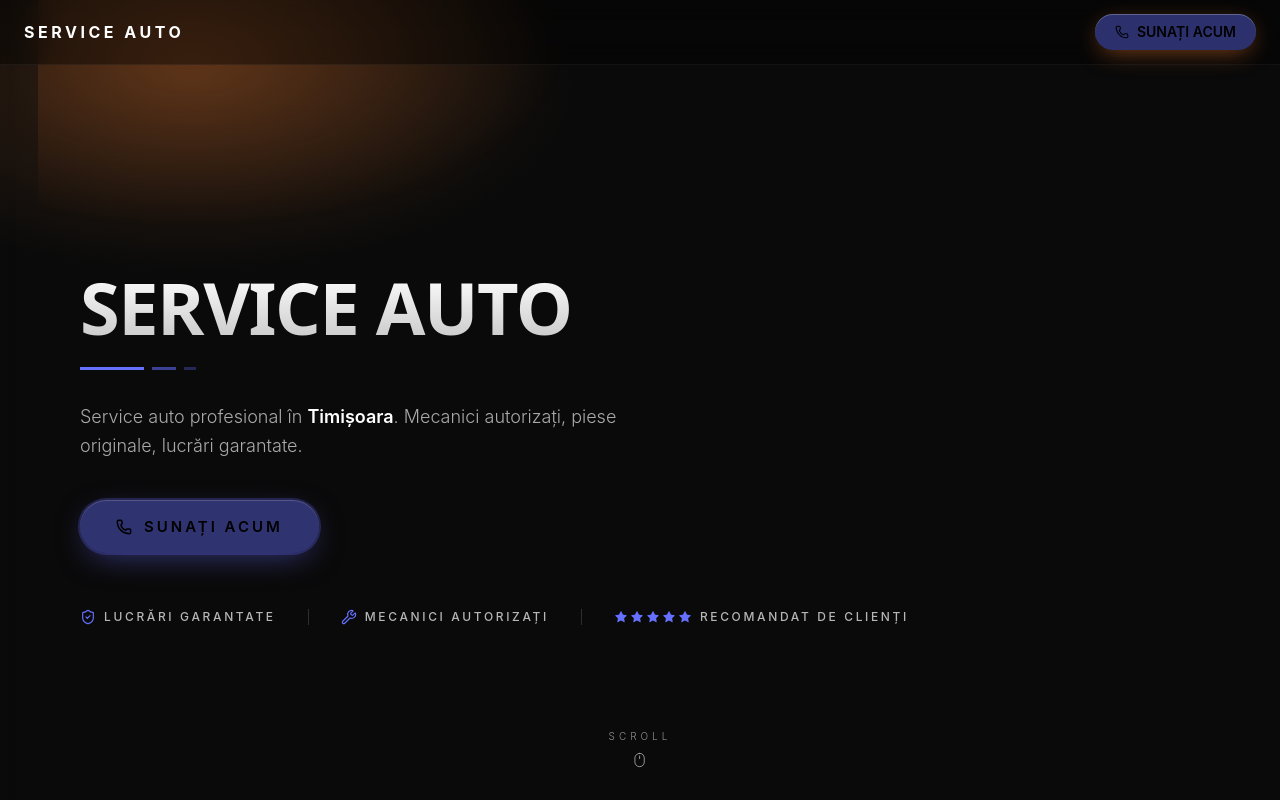
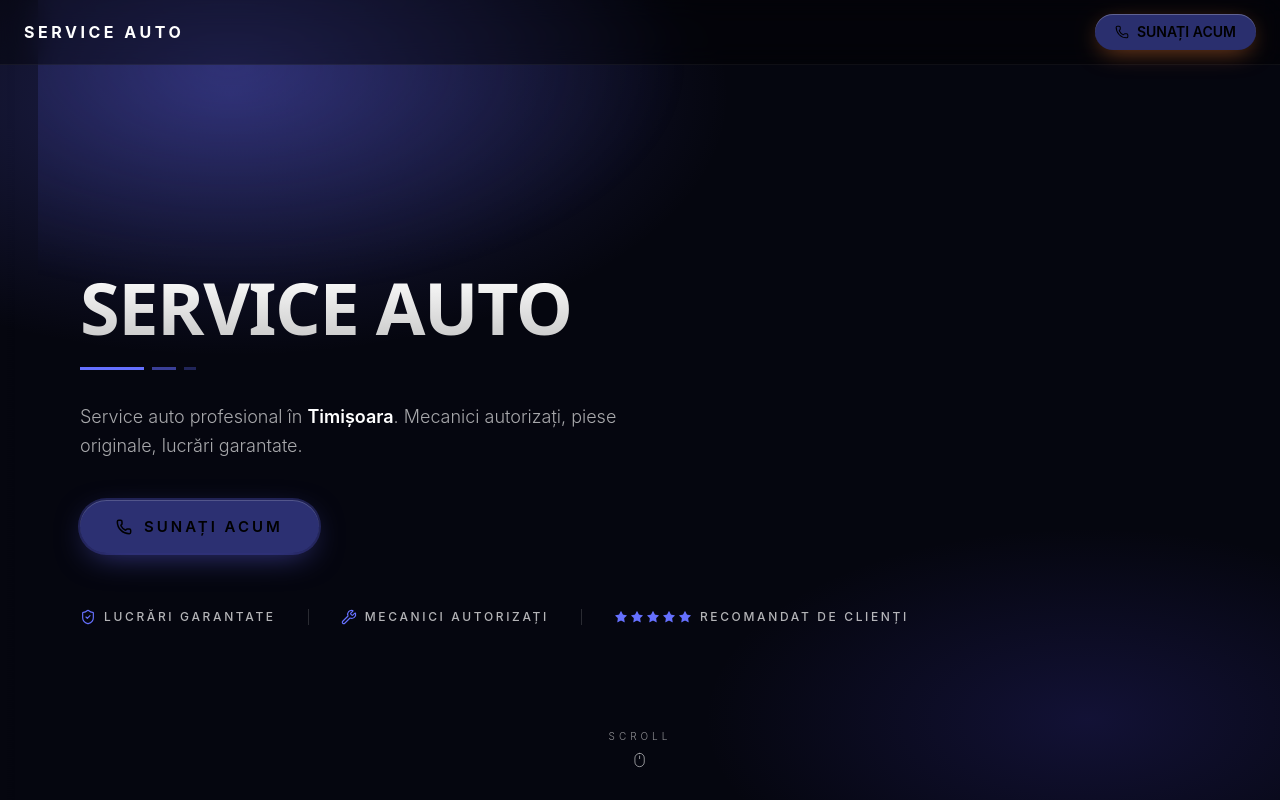
Before and after one commit to Dariusb17/remix-of-serviceauto-template, a React (Vite) app: page / in a window 1280 px wide. Shown: the top 800 px of the page. Built offline with nearby package versions, Linux system fonts and the light colour scheme.

Commit message:
Changes
Co-authored-by: Dariusb17 <205362431+Dariusb17@users.noreply.github.com>

```diff
--- a/src/components/landing/Hero.tsx
+++ b/src/components/landing/Hero.tsx
@@ -38,18 +38,18 @@ export function Hero({
           className="absolute inset-0"
           style={{
             background:
-              "radial-gradient(ellipse 50% 40% at 15% 10%, rgba(255,140,60,0.18) 0%, rgba(0,0,0,0) 60%), #0a0a0a",
+              "radial-gradient(ellipse 60% 50% at 18% 12%, rgba(99,102,241,0.28) 0%, rgba(0,0,0,0) 65%), radial-gradient(ellipse 50% 40% at 85% 90%, rgba(79,70,229,0.18) 0%, rgba(0,0,0,0) 60%), #05060f",
           }}
         />
       )}
 
-      {/* Drifting orange glow top-left */}
+      {/* Drifting indigo aura */}
       <div
         aria-hidden
         className="pointer-events-none absolute inset-0"
         style={{
           background:
-            "radial-gradient(ellipse 45% 35% at 12% 8%, rgba(255,130,50,0.22), transparent 65%)",
+            "radial-gradient(ellipse 55% 45% at 15% 10%, rgba(99,102,241,0.28), transparent 65%)",
           animation: "drift 14s ease-in-out infinite",
         }}
       />
```
